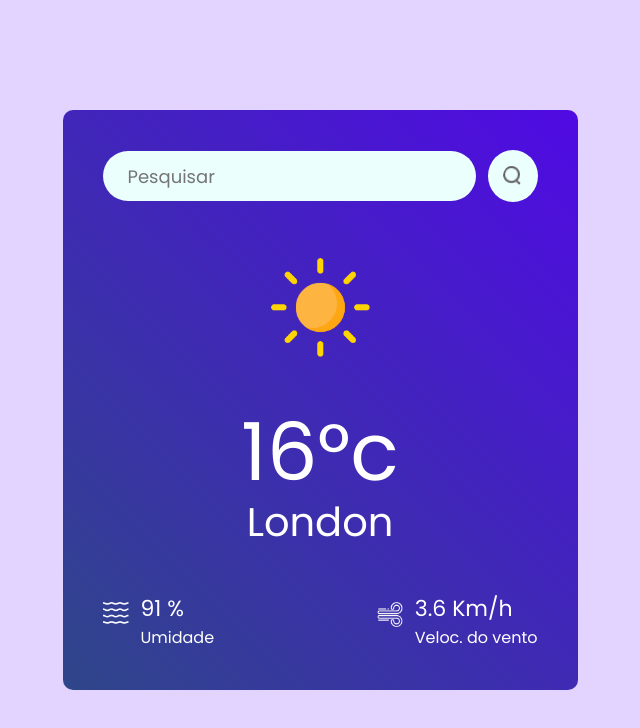
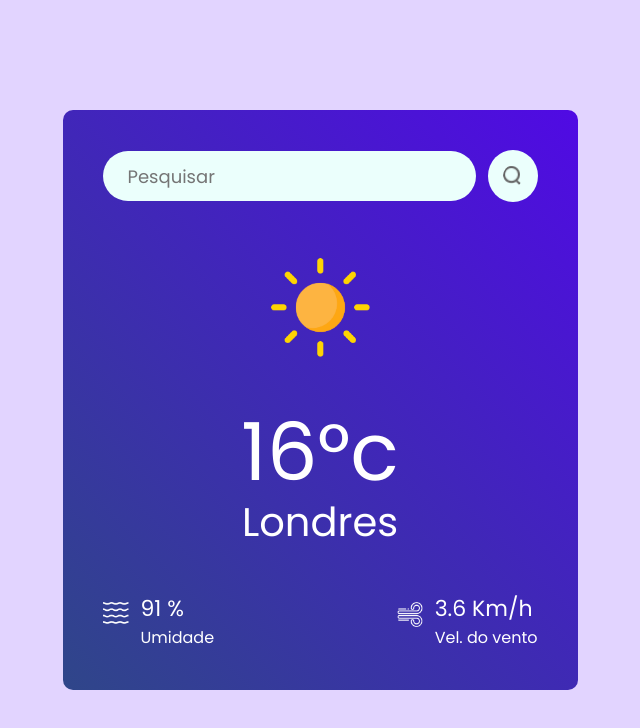
Before and after one commit to ArthurCaixet0/Weather-API-React-Project, a React (Vite) app: page / in a window 1280 px wide. Shown: the top 728 px of the page, without its empty margins (320-960 px from the left). Built offline with nearby package versions, Linux system fonts and the light colour scheme; no server answers.

Commit message:
Adicionada funcao de busca para clima e chamada a API OpenWeather

```diff
--- a/src/components/Weather.jsx
+++ b/src/components/Weather.jsx
@@ -1,4 +1,4 @@
-import React from 'react'
+import React, { useEffect } from 'react'
 import './Weather.css'
 import search_icon from '../assets/search.png'
 import clear_icon from '../assets/clear.png'
@@ -10,6 +10,23 @@ import wind_icon from '../assets/wind.png'
 import humidity_icon from '../assets/humidity.png'
 
 const Weather = () => {
+
+    const search = async (city)=>{
+        try {
+            const url = `https://api.openweathermap.org/data/2.5/weather?q=${city}&appid=${import.meta.env.VITE_APP_ID}`;
+
+            const response = await fetch(url);
+            const data = await response.json();
+            console.log(data);
+        } catch (error) {
+
+        }
+    }
+
+    useEffect(()=>{
+        search("Londres")
+    },[])
+
   return (
     <div className='weather'>
       <div className="search-bar">
@@ -18,7 +35,7 @@ const Weather = () => {
       </div>
       <img src={clear_icon} alt="" className='weather-icon' />
       <p className='temperature'>16°c</p>
-      <p className='location'>London</p>
+      <p className='location'>Londres</p>
       <div className="weather-data">
         <div className="col">
             <img src={humidity_icon} alt="" />
@@ -31,7 +48,7 @@ const Weather = () => {
             <img src={wind_icon} alt="" />
             <div>
                 <p>3.6 Km/h </p>
-                <span>Veloc. do vento </span>
+                <span>Vel. do vento </span>
             </div>
         </div>
       </div>
```
Also changed, not shown: 1 other file (tests, documents, lock files or other folders).
